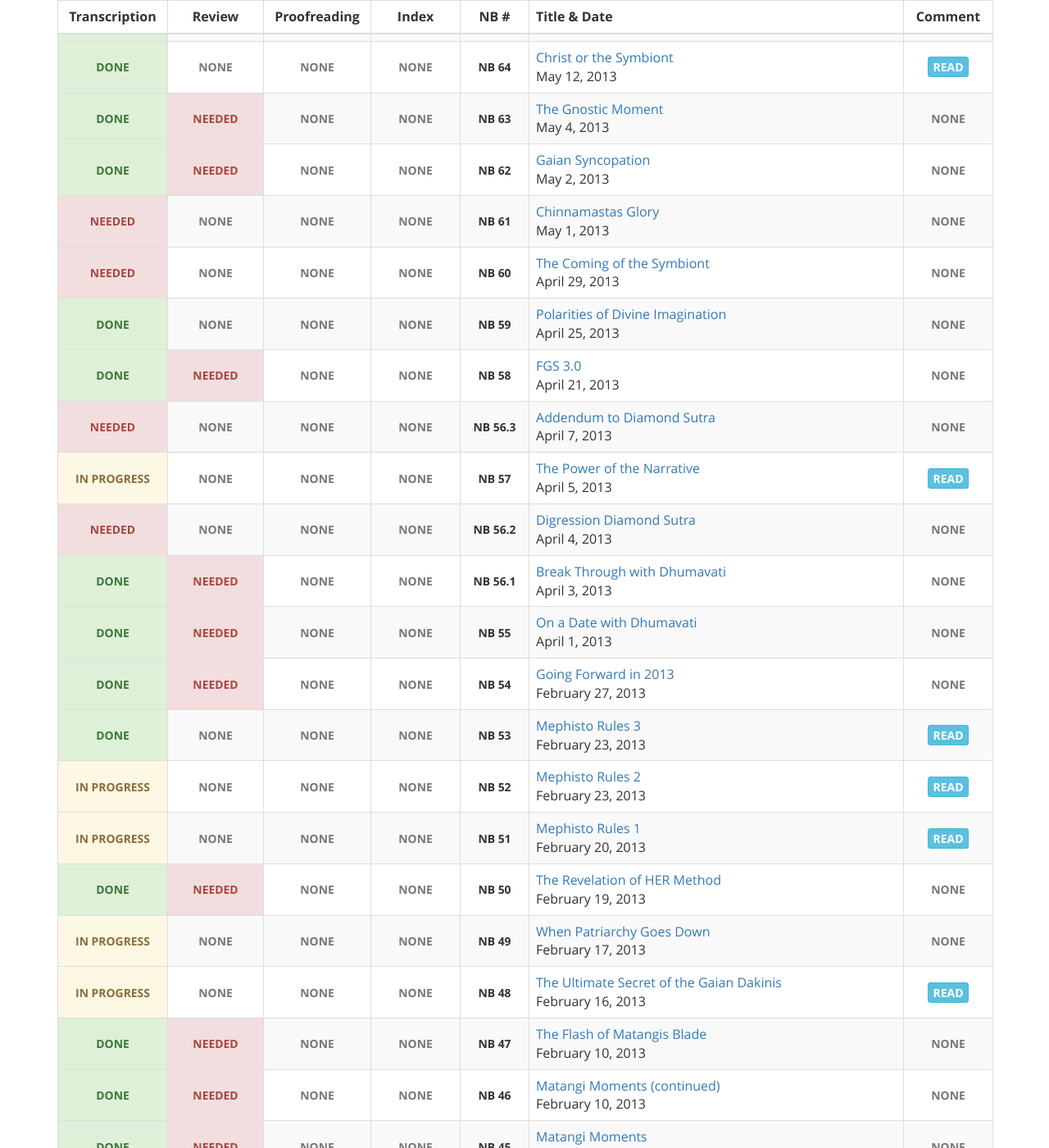
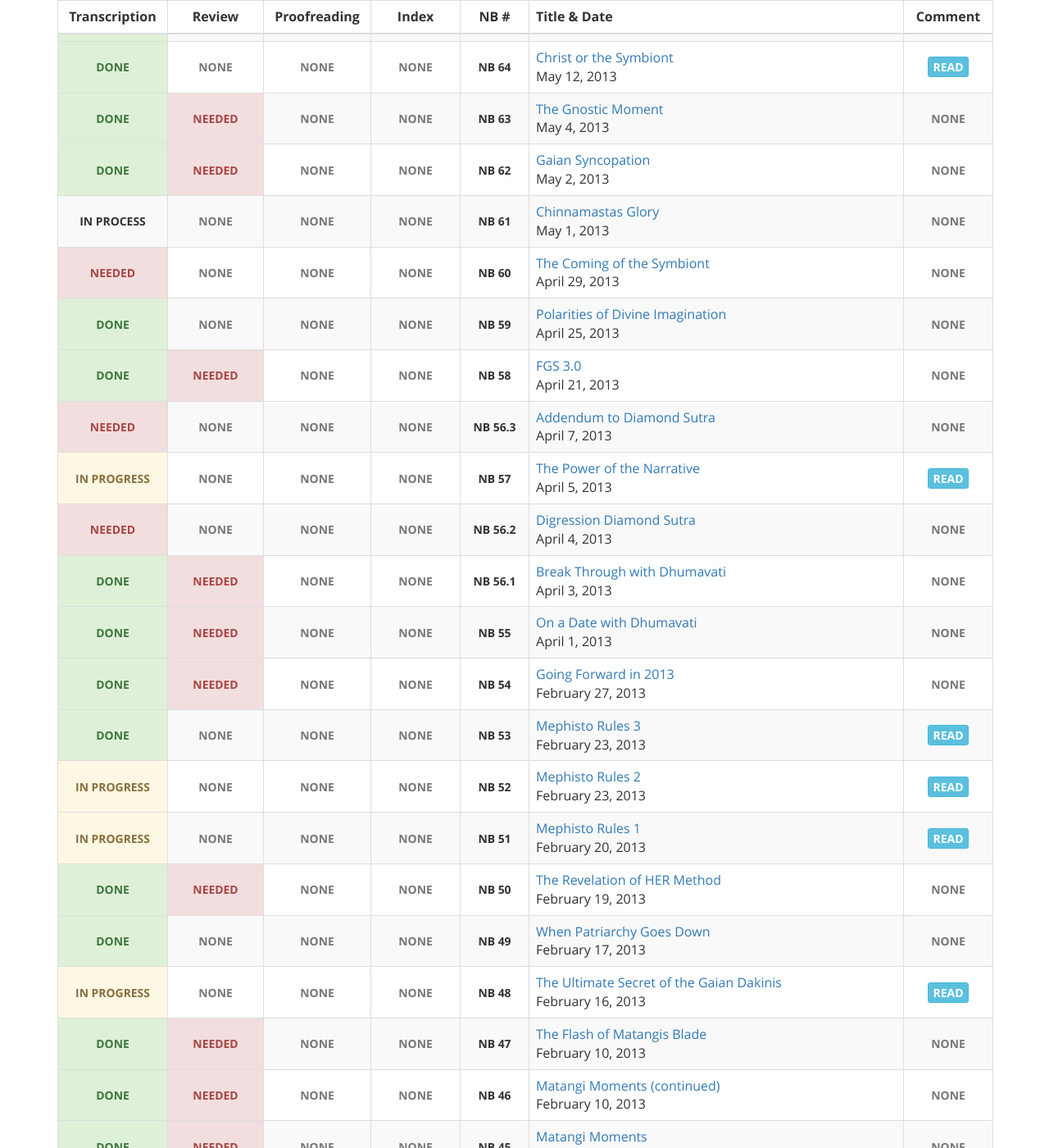
Before and after one commit to gaiaspora/gaiaspora.github.io, a Jekyll site: the page built from content/navigator-briefings.markdown, in a window 1280 px wide and 1400 px high, scrolled down 4648 px. Shown: the whole window at 82% size. Built offline with Jekyll 4.4.1, drawn with Linux system fonts in a browser that asks for light colours.

Commit message:
Update nb.yaml

```diff
--- a/_data/nb.yaml
+++ b/_data/nb.yaml
@@ -629,7 +629,7 @@
   Comment: ""
 
 - NB: "61"
-  Transcription: "needed"
+  Transcription: "in process"
   Review: "none"
   Proofreading: "none"
   Index: "none"
@@ -755,7 +755,7 @@
   Comment: ""
 
 - NB: "49"
-  Transcription: "in progress"
+  Transcription: "done"
   Review: "none"
   Proofreading: "none"
   Index: "none"
```
